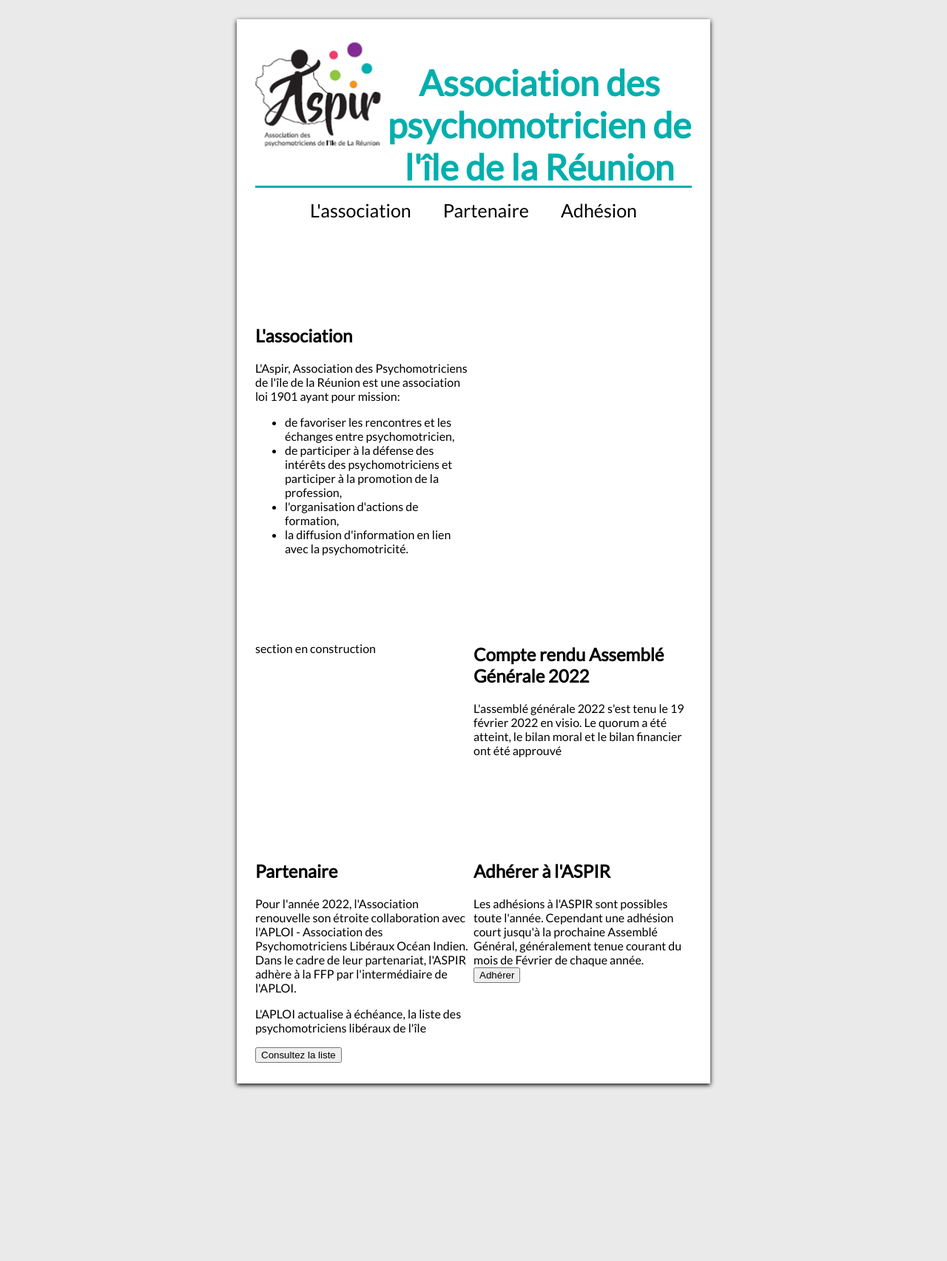
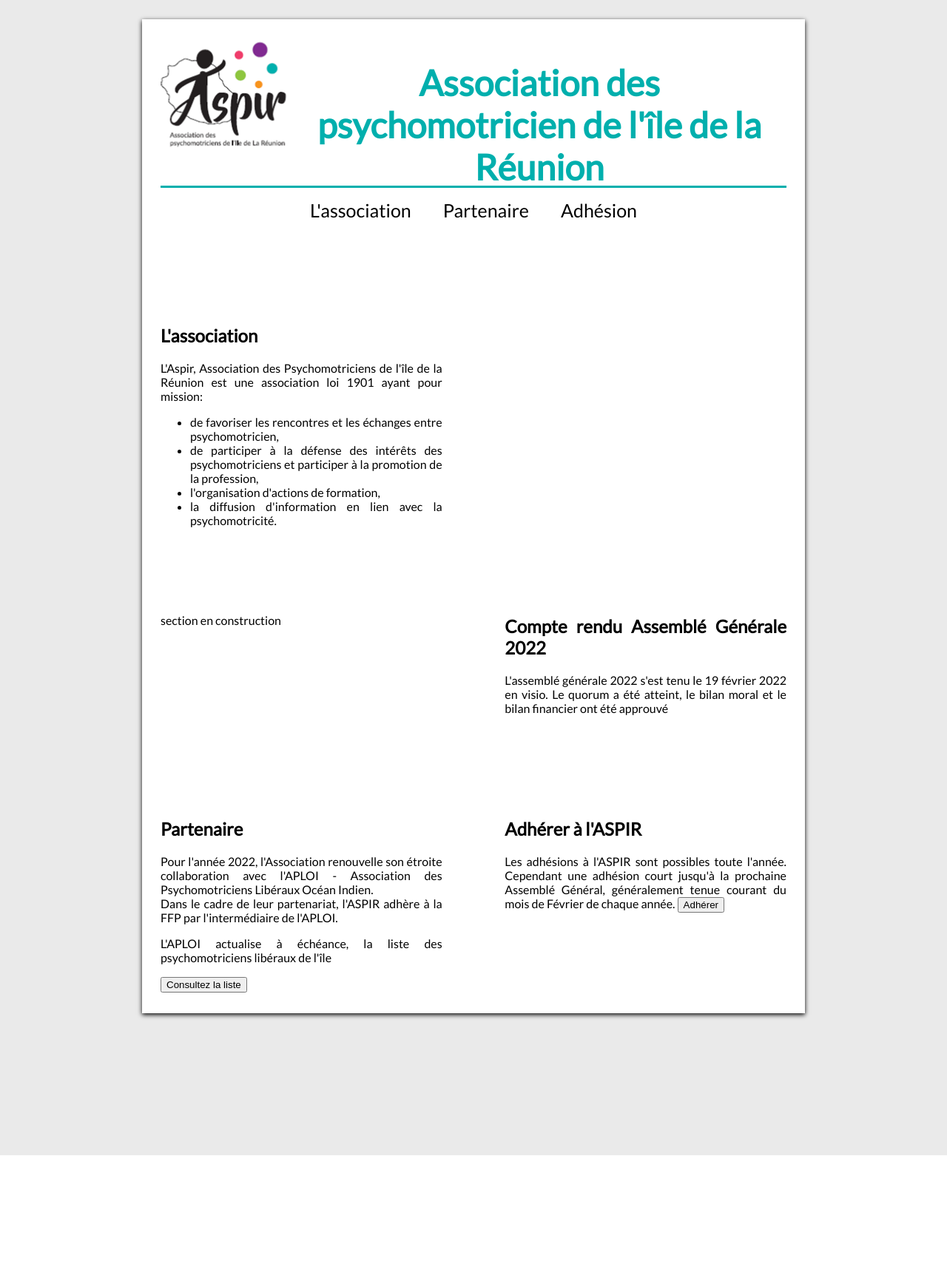
Before and after one commit to Nakeur/Aspir, a PHP site: page /aspir.html in a window 1280 px wide. Shown: the top 1705 px of the page at 74% size. After the commit the page ends 1562 px from the top, so only its background shows below. Run offline with PHP 8.4, Linux system fonts and the light colour scheme.

Commit message:
Add files via upload

```diff
--- a/style.css
+++ b/style.css
@@ -1,6 +1,6 @@
 body {
     font-family:'Lato', sans-serif;
-    margin: 25%;
+    margin: 15%;
     margin-top: 2%;
     background-color: #eaeaea;
 }
@@ -9,6 +9,7 @@ body {
     background-color: white;
     box-shadow: 0 2px 6px ;
     padding: 25px;
+    text-align: justify;
 }
 
 .header {
@@ -55,7 +56,7 @@ a:hover {
 }
 
 .association_section_txt{
-    width: 50%;
+    width: 45%;
     margin-bottom: 100px;
 }
 
@@ -65,12 +66,12 @@ a:hover {
 }
 
 .infos_news_txt {
-    width: 50%;
+    width: 45%;
     float:right;
 }
 
 .infos_news_media {
-    width: 50%;
+    width: 45%;
     float: left;
 }
 
@@ -79,11 +80,11 @@ a:hover {
 }
 
 .partenaire_section {
-    width: 50%;
+    width: 45%;
     float: left;
 }
 
 .adhesion{
-    width: 50%;
+    width: 45%;
     float: right;
 }
```
